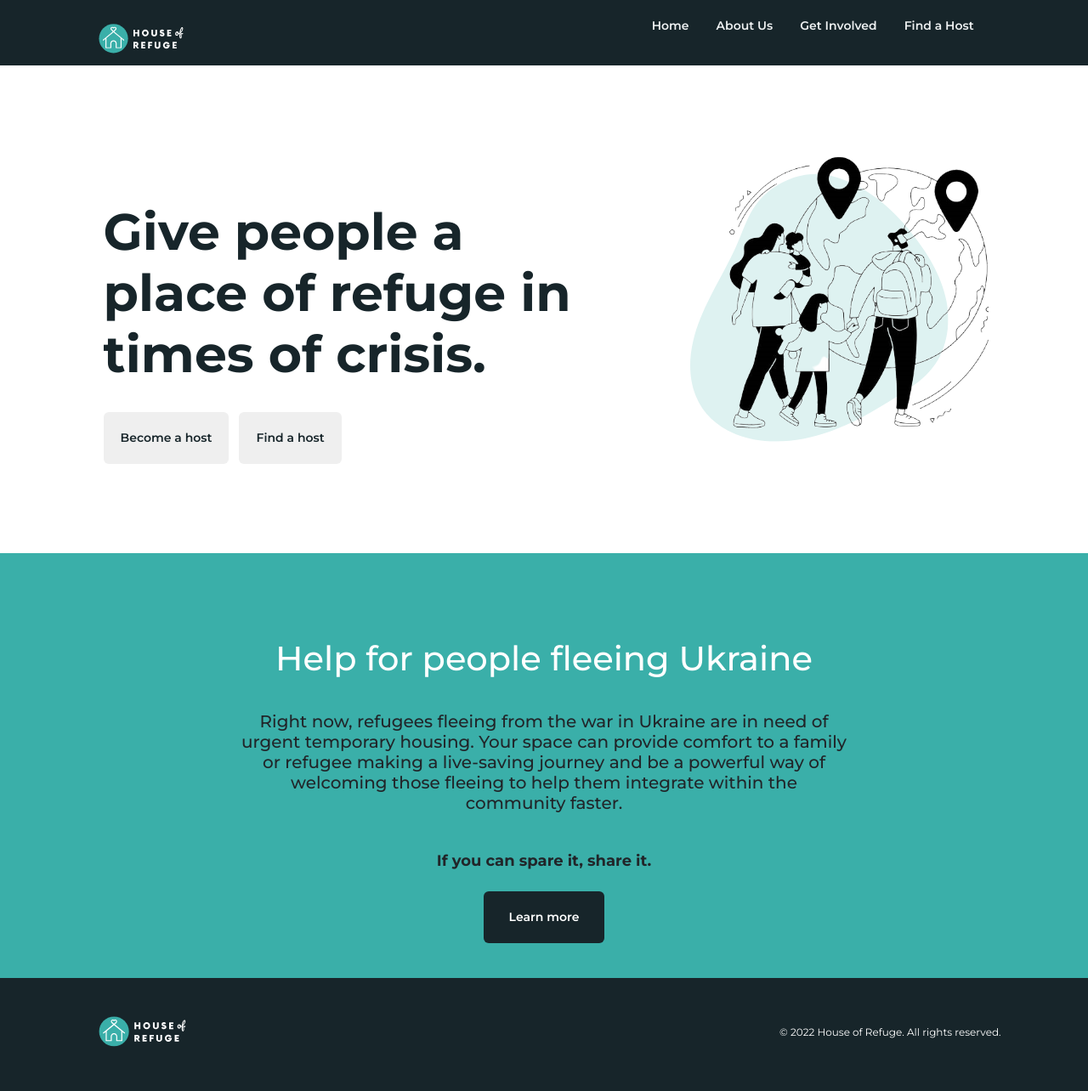
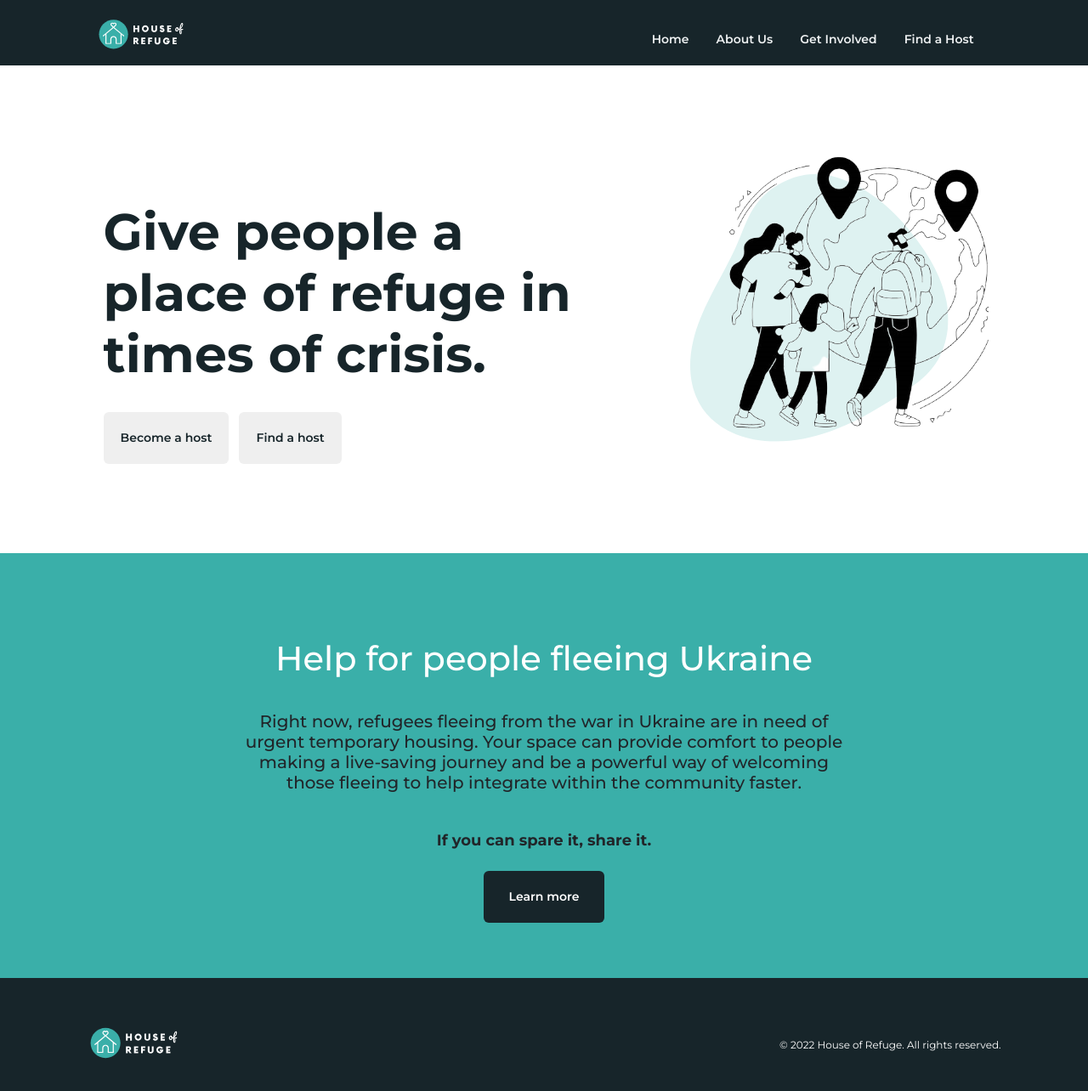
Before and after one commit to misiucodes/refugeehostingapp-react, a React (Create React App) app: page / in a window 1280 px wide. Shown: the top 1284 px of the page at 85% size. Built offline with nearby package versions, Linux system fonts and the light colour scheme.

Commit message:
Styled footer and linked buttons to routes

```diff
--- a/src/App.css
+++ b/src/App.css
@@ -3,3 +3,7 @@
   padding: 0;
   box-sizing: border-box;
 }
+
+a:hover {
+  text-decoration: none;
+}
--- a/src/Footer.css
+++ b/src/Footer.css
@@ -1,12 +1,13 @@
 footer {
   background-color: rgb(23, 37, 42);
   background-size: cover;
-  padding: 10px 8%;
+  padding: 2% 8%;
   height: 150px;
 }
 
-.logo {
-  margin-top: 10px;
+.logo-footer {
+  margin-top: 21px;
+  cursor: pointer;
 }
 
 .copyright {
--- a/src/Footer.js
+++ b/src/Footer.js
@@ -5,7 +5,9 @@ import "./Footer.css";
 export default function Footer() {
   return (
     <footer>
-      <img src={logo} className="logo" />
+      <a href="/" rel="noreferrer">
+        <img src={logo} className="logo-footer" />
+      </a>
       <div className="copyright">© 2022 House of Refuge. All rights reserved.</div>
     </footer>
   );
--- a/src/GetInvolved.css
+++ b/src/GetInvolved.css
@@ -2,8 +2,17 @@ form {
   padding: 5% 20%;
 }
 
+.btn-createlisting {
+  margin-top: 5% !important;
+  line-height: 2.5;
+}
+
 .container-contact-info {
   padding-bottom: 5%;
+}
+
+.field-title {
+  font-weight: 500;
 }
 
 .title {
@@ -22,10 +31,6 @@ form {
   color: #2b7a78;
 }
 
-.field-title {
-  font-weight: 500;
-}
-
 .tag-category {
   text-transform: uppercase;
   color: rgb(165, 165, 165);
@@ -34,13 +39,6 @@ form {
   letter-spacing: 0.5px;
 }
 
-.btn-createlisting {
-  margin-top: 5% !important;
-  display: block;
-  margin: 0 auto;
-  line-height: 2.5;
-}
-
 .row-tags {
   padding-top: 20px;
 }
--- a/src/Home.js
+++ b/src/Home.js
@@ -12,8 +12,12 @@ export default function Home() {
         <section className="main grid">
           <div className="container-top-left">
             <h1>Give people a place of refuge in times of crisis.</h1>
-            <button className="btn-host">Become a host</button>
-            <button className="btn-findhost">Find a host</button>
+            <a href="/getinvolved" rel="noreferrer">
+              <button className="btn-host">Become a host</button>
+            </a>
+            <a href="/findahost" rel="noreferrer">
+              <button className="btn-findhost">Find a host</button>
+            </a>
           </div>
           <div className="container-top-right">
             <img src={family} className="img-fluid family" alt="Mother, Father and child walking with a globe in the background." width="500" />
--- a/src/HomepageBanner.js
+++ b/src/HomepageBanner.js
@@ -5,9 +5,11 @@ export default function HomepageBanner() {
   return (
     <div className="container-middle flex">
       <h2>Help for people fleeing Ukraine</h2>
-      <p>Right now, refugees fleeing from the war in Ukraine are in need of urgent temporary housing. Your space can provide comfort to a family or refugee making a live-saving journey and be a powerful way of welcoming those fleeing to help them integrate within the community faster.</p>
+      <p>Right now, refugees fleeing from the war in Ukraine are in need of urgent temporary housing. Your space can provide comfort to people making a live-saving journey and be a powerful way of welcoming those fleeing to help integrate within the community faster.</p>
       <h3><strong>If you can spare it, share it.</strong></h3>
-      <button className="btn-learnmore">Learn more</button>
+      <a href="/getinvolved" rel="noreferrer">
+        <button className="btn-learnmore">Learn more</button>
+      </a>
     </div>
   );
 }
--- a/src/Navigation.css
+++ b/src/Navigation.css
@@ -16,6 +16,11 @@ button {
   font-size: 14px;
   text-decoration: none;
   transition: all 0.3s ease 0s;
+}
+
+.navbar {
+  padding-bottom: 0;
+  margin-top: 24px;
 }
 
 .btn-contact {
--- a/src/Navigation.js
+++ b/src/Navigation.js
@@ -7,7 +7,9 @@ export default function Navigation() {
   return (
     <div>
       <header>
-        <img src={logo} alt="House of Refuge logo" width="130" className="img-fluid logo"/>
+        <a href="/" rel="noreferrer">
+          <img src={logo} alt="House of Refuge logo" width="130" className="img-fluid logo"/>
+        </a>
         <nav>
           <ul className="navbar ml-auto">
             <li className="nav-item">
```
